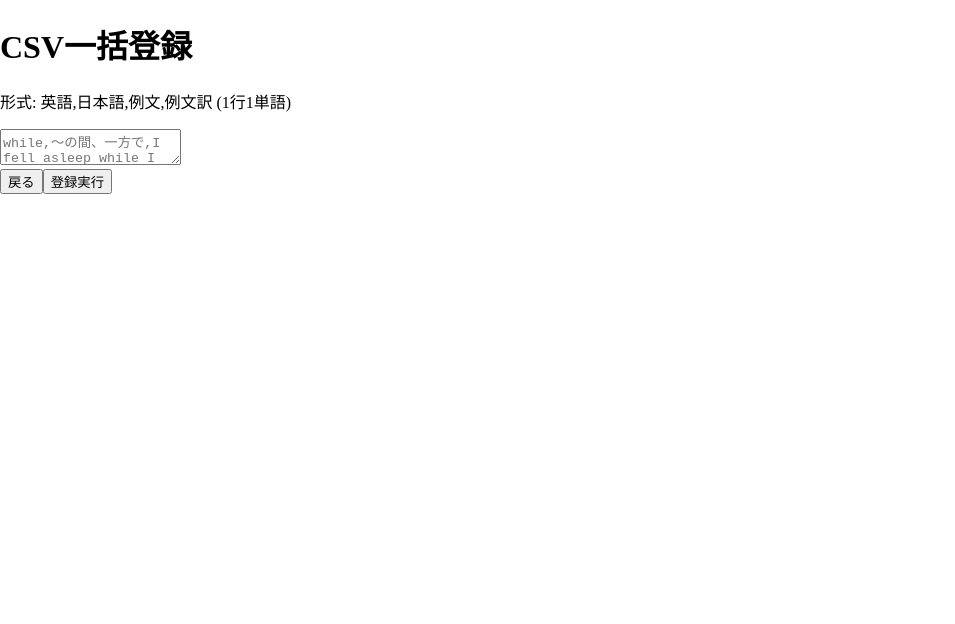
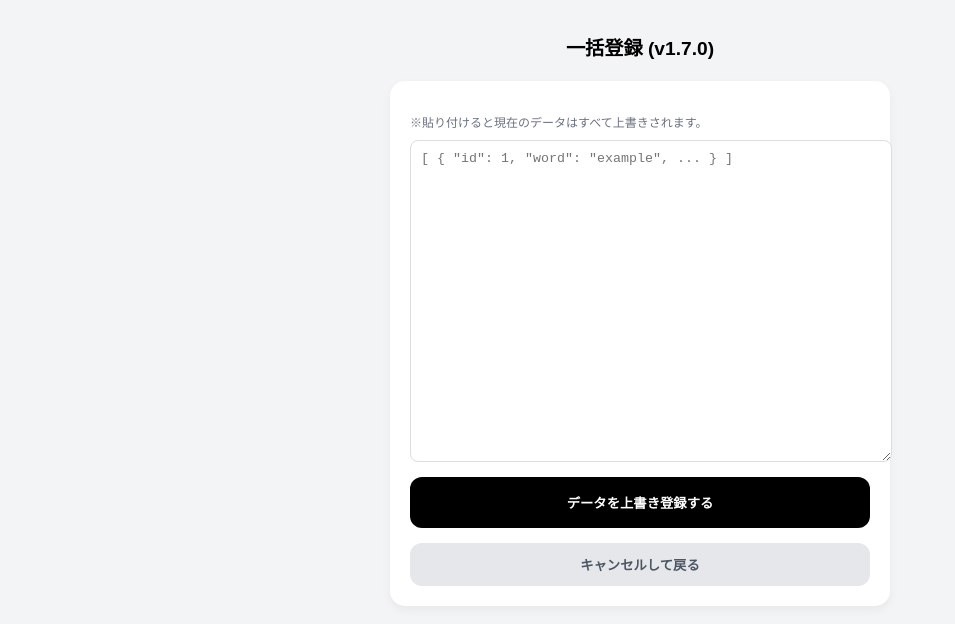
Before and after one commit to toyo19721221-cmyk/my-english-vocab, a Next.js app: page /add in a window 1280 px wide. Shown: the top 624 px of the page, without its empty margins (0-955 px from the left). Built offline with nearby package versions, Linux system fonts and the light colour scheme.

Commit message:
fix: correctly restore page.tsx and add/page.tsx

```diff
--- a/src/app/add/page.tsx
+++ b/src/app/add/page.tsx
@@ -1,63 +1,56 @@
+/**
+ * @version 1.7.0
+ * @description 一括登録画面。確実な画面遷移（window.location）を実装。
+ */
 "use client";
 import { useState } from "react";
-import { useRouter } from "next/navigation";
 
 export default function AddPage() {
-  const [csvText, setCsvText] = useState("");
-  const router = useRouter();
+  const [jsonInput, setJsonInput] = useState("");
+  const [error, setError] = useState("");
 
-  const handleImport = () => {
-    const lines = csvText.split("\n");
-    const newWords = lines
-      .filter(line => line.trim() !== "" && !line.startsWith("英語,")) // ヘッダーを除外
-      .map((line) => {
-        const [word, meaning, example, exampleJp] = line.split(",").map(item => item?.trim());
-        return {
-          id: Date.now() + Math.random(),
-          word: word || "",        // 1列目：英語
-          meaning: meaning || "",  // 2列目：日本語
-          example: example || "",  // 3列目：例文
-          exampleJp: exampleJp || "", // 4列目：例文訳
-          partOfSpeech: "n/a",     // CSVにない場合はn/aとする
-          isLearned: false,
-        };
-      });
+  const forceReloadHome = () => {
+    // キャッシュを無視してトップページへ強制移動
+    window.location.assign("/");
+  };
 
-    if (newWords.length === 0) return alert("有効なデータがありません");
-
-    const saved = localStorage.getItem("my-app-data");
-    const existingWords = saved ? JSON.parse(saved) : [];
-    localStorage.setItem("my-app-data", JSON.stringify([...existingWords, ...newWords]));
-
-    alert(`${newWords.length}件登録しました`);
-    router.push("/");
+  const handleBulkRegister = () => {
+    try {
+      setError("");
+      if (!jsonInput.trim()) { setError("データが空です"); return; }
+      const parsedData = JSON.parse(jsonInput);
+      if (!Array.isArray(parsedData) || parsedData.length === 0) {
+        throw new Error("形式エラー");
+      }
+      localStorage.setItem("my-app-data", JSON.stringify(parsedData));
+      alert(`成功：${parsedData.length}件の単語を登録しました`);
+      forceReloadHome();
+    } catch (err) {
+      setError("エラー：JSON形式が正しくありません。記号やカッコを確認してください。");
+    }
   };
 
   return (
-    <main className="min-h-screen p-8 bg-gray-50 text-black">
-      <div className="max-w-2xl mx-auto bg-white p-8 rounded-3xl shadow-sm border">
-        <h1 className="text-2xl font-black mb-6">CSV一括登録</h1>
-        <p className="text-xs text-gray-500 mb-4">
-          形式: 英語,日本語,例文,例文訳 (1行1単語)
-        </p>
-        <textarea
-          className="w-full h-64 p-4 border-2 border-gray-100 rounded-2xl mb-4 focus:border-blue-500 outline-none transition-all"
-          placeholder="while,〜の間、一方で,I fell asleep while I was watching TV.,テレビを見ている間に寝てしまった。"
-          value={csvText}
-          onChange={(e) => setCsvText(e.target.value)}
-        />
-        <div className="flex gap-4">
-          <button
-            onClick={() => router.push("/")}
-            className="flex-1 py-4 bg-gray-100 font-bold rounded-2xl hover:bg-gray-200"
-          >
-            戻る
+    <main style={{ minHeight: '100vh', backgroundColor: '#f3f4f6', display: 'flex', flexDirection: 'column', alignItems: 'center', padding: '20px', color: 'black', fontFamily: 'sans-serif' }}>
+      <div style={{ width: '100%', maxWidth: '500px' }}>
+        <h1 style={{ fontSize: '1.2rem', fontWeight: 'bold', marginBottom: '20px', textAlign: 'center' }}>一括登録 (v1.7.0)</h1>
+
+        <div style={{ backgroundColor: 'white', padding: '20px', borderRadius: '15px', boxShadow: '0 4px 10px rgba(0,0,0,0.05)' }}>
+          <p style={{ fontSize: '12px', color: '#6b7280', marginBottom: '10px' }}>
+            ※貼り付けると現在のデータはすべて上書きされます。
+          </p>
+          <textarea
+            value={jsonInput}
+            onChange={(e) => setJsonInput(e.target.value)}
+            style={{ width: '100%', height: '300px', marginBottom: '15px', padding: '10px', borderRadius: '8px', border: '1px solid #ddd', display: 'block', color: 'black' }}
+            placeholder='[ { "id": 1, "word": "example", ... } ]'
+          />
+          {error && <p style={{ color: 'red', fontSize: '12px', marginBottom: '10px' }}>{error}</p>}
+          <button onClick={handleBulkRegister} style={{ width: '100%', padding: '16px', backgroundColor: 'black', color: 'white', borderRadius: '12px', fontWeight: 'bold', cursor: 'pointer', marginBottom: '15px', border: 'none' }}>
+            データを上書き登録する
           </button>
-          <button
-            onClick={handleImport}
-            className="flex-1 py-4 bg-black text-white font-bold rounded-2xl hover:opacity-80"
-          >
-            登録実行
+          <button onClick={forceReloadHome} style={{ width: '100%', padding: '12px', backgroundColor: '#e5e7eb', color: '#4b5563', borderRadius: '12px', border: 'none', fontWeight: 'bold', cursor: 'pointer' }}>
+            キャンセルして戻る
           </button>
         </div>
       </div>
```
Also changed, not shown: src/app/page.tsx (+78 -54 lines).
